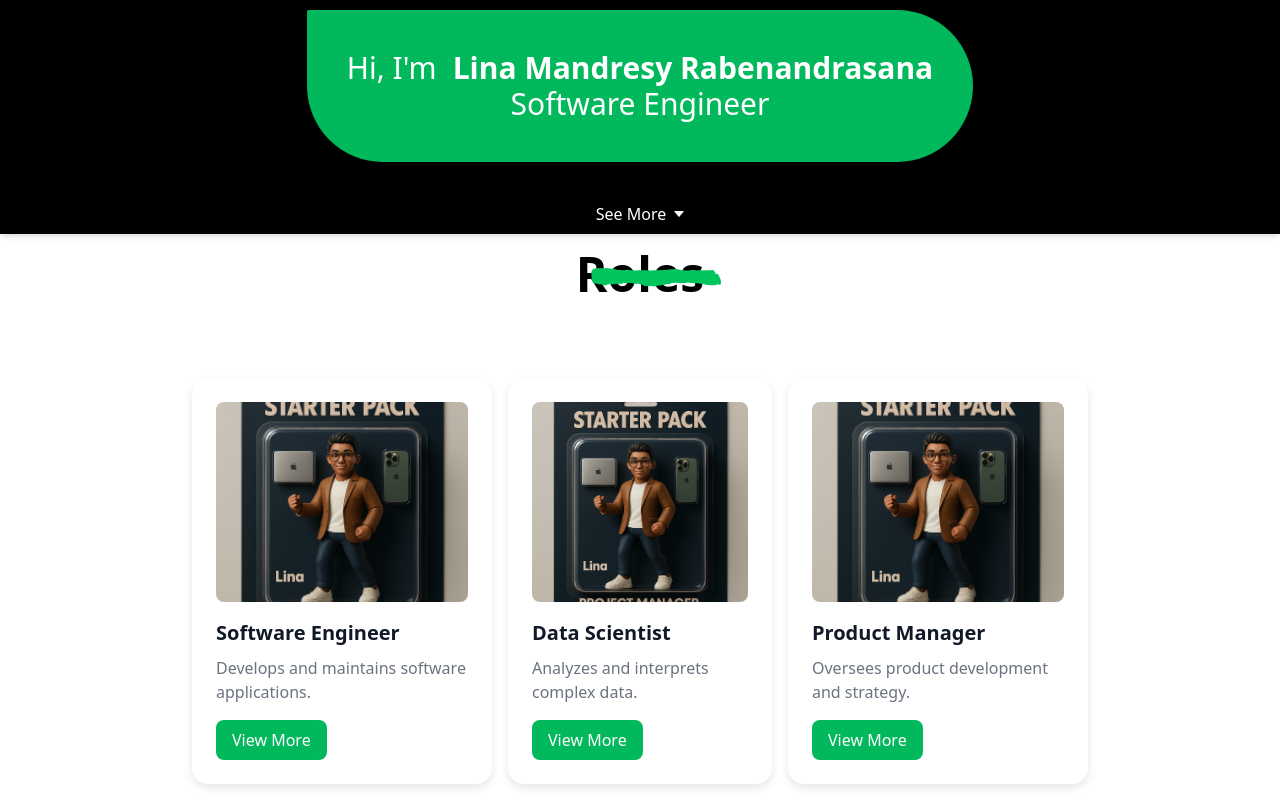
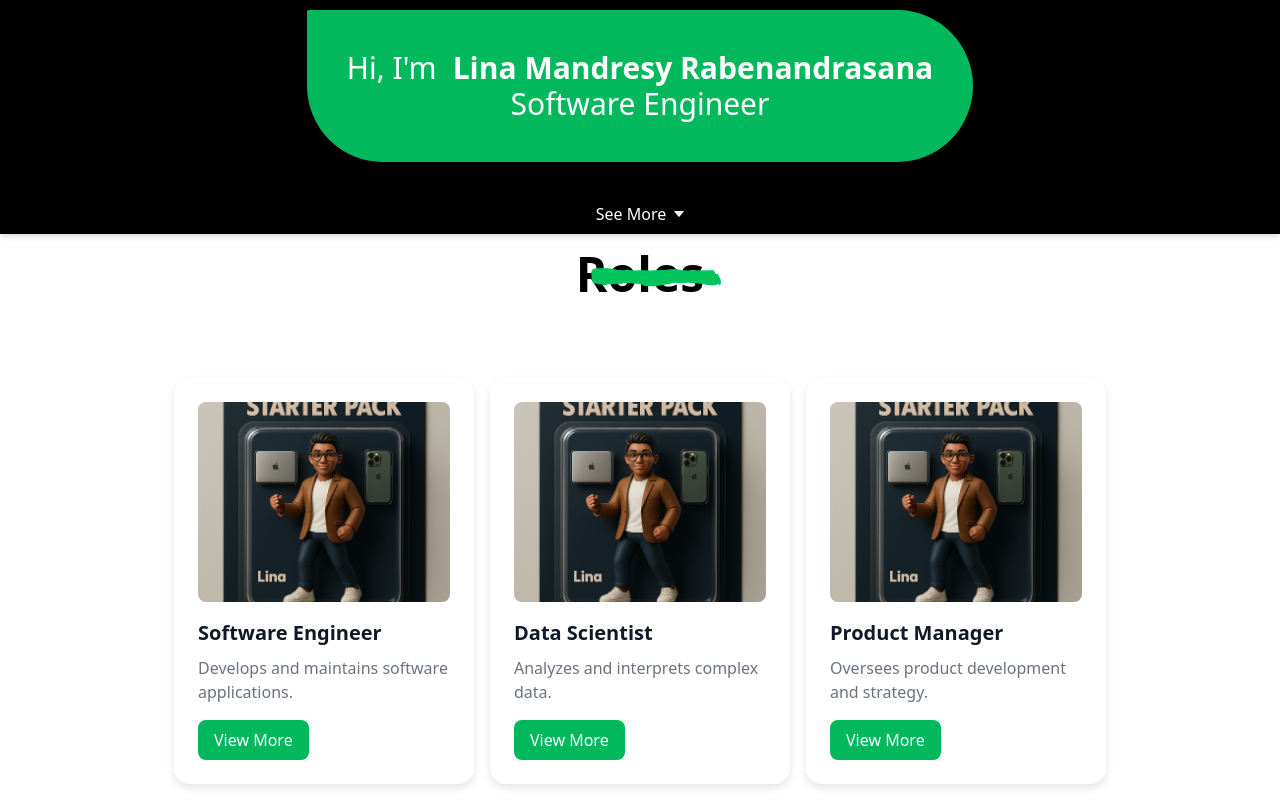
Before and after one commit to linamandresy/lina-portfolio, a Next.js app in the folder web/: page / in a window 1280 px wide. Shown: the part 1390-2190 px from the top of the page. Built offline with nearby package versions, Linux system fonts and the light colour scheme.

Commit message:
Fix CSS for wrapping cards

```diff
--- a/web/src/style/roles-section.module.css
+++ b/web/src/style/roles-section.module.css
@@ -21,5 +21,5 @@
     background-size: contain;
   }
   .roles{
-    @apply flex  items-center justify-center gap-4 w-full max-w-4xl ;
+    @apply flex flex-wrap items-center justify-center gap-4 w-full max-w-5xl ;
   }
```
